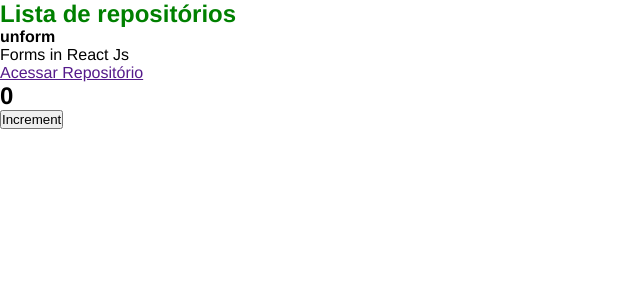
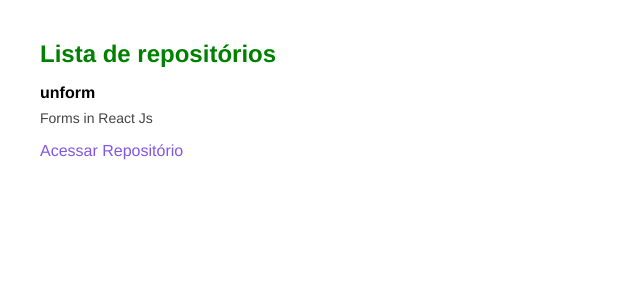
Before and after one commit to claudi-tm/github-explorer, a React app: page / in a window 1280 px wide. Shown: the top 300 px of the page, without its empty margins (0-640 px from the left). Built offline with nearby package versions, Linux system fonts and the light colour scheme.

Commit message:
added style to repositories

```diff
--- a/src/App.jsx
+++ b/src/App.jsx
@@ -1,4 +1,4 @@
-import { Counter } from "./components/Counter";
+
 import { RepositoryList } from "./components/RepositoryList";
 import "./styles/global.scss";
 
@@ -6,7 +6,6 @@
 	return (
 		<>
 			<RepositoryList></RepositoryList>
-			<Counter></Counter>
 		</>
 	);
 }
--- a/src/components/Counter.jsx
+++ /dev/null
@@ -1,14 +0,0 @@
-import { useState } from "react"
-
-export function Counter() {
-    const [counter, setCounter] = useState(0)
-    function increment() {
-        setCounter(counter + 1);
-    }
-    return (
-        <div>
-            <h2>{counter}</h2>
-            <button type="button" onClick={increment}>Increment</button>
-        </div>
-    )
-}
--- a/src/components/RepositoryList.jsx
+++ b/src/components/RepositoryList.jsx
@@ -1,4 +1,5 @@
 import { RepositoryItem } from "./RepositoryItem";
+import "../styles/repositories.scss"
 
 export function RepositoryList() {
 	return (
--- /dev/null
+++ b/src/styles/repositories.scss
@@ -0,0 +1,30 @@
+section.repository-list {
+	margin: 40px;
+
+	h1 {
+		margin-bottom: 16px;
+	}
+
+	ul {
+		list-style-type: none;
+
+		li {
+			& + li {
+				margin-bottom: 20px;
+			}
+
+			p {
+				font-size: 14px;
+				color: #444;
+				margin-top: 8px;
+			}
+
+			a {
+				display: inline-block;
+				margin-top: 16px;
+				text-decoration: none;
+				color: #8257e6;
+			}
+		}
+	}
+}
--- a/webpack.config.js
+++ b/webpack.config.js
@@ -1,6 +1,7 @@
 const { dirname } = require("path");
 const path = require("path");
 const HtmlWebpackPlugin = require("html-webpack-plugin");
+const ReactRefreshWebpackPlugin = require("@pmmmwh/react-refresh-webpack-plugin");
 
 const isDevelopment = process.env.NODE_ENV !== "production";
 
@@ -16,21 +17,33 @@
 	resolve: {
 		extensions: [".jsx", ".js"],
 	},
+
 	devtool: isDevelopment ? "eval-source-map" : "source-map",
+
 	devServer: {
 		static: path.resolve(__dirname, "public"),
+		hot: true,
 	},
 	plugins: [
+		isDevelopment && new ReactRefreshWebpackPlugin(),
 		new HtmlWebpackPlugin({
 			template: path.resolve(__dirname, "public", "index.html"),
 		}),
-	],
+	].filter(Boolean),
 	module: {
 		rules: [
 			{
 				test: /\.jsx$/,
 				exclude: /node_modules/,
-				use: "babel-loader",
+				use: {
+					loader: "babel-loader",
+					options: {
+						plugins: [
+							isDevelopment &&
+								require.resolve('react-refresh/babel'),
+						].filter(Boolean),
+					},
+				},
 			},
 			{
 				test: /\.scss$/,
```
